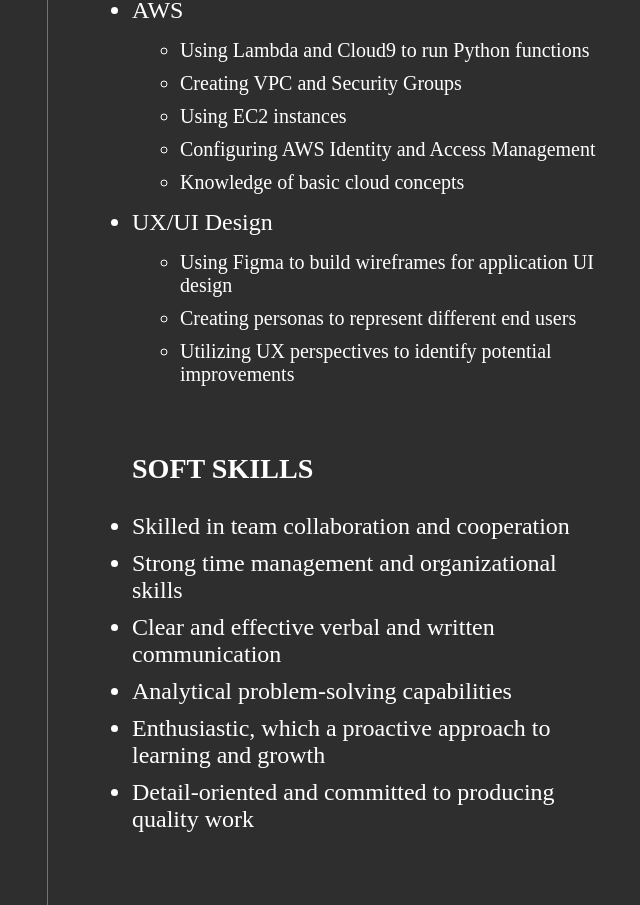
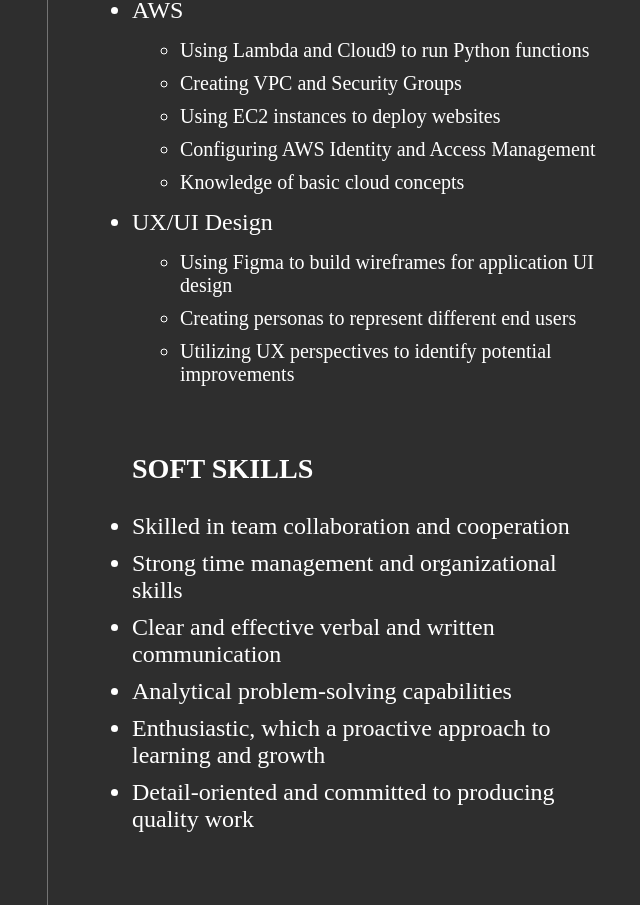
Before and after one commit to oscrosales/oscrosales.github.io, a plain HTML site: page index.html in a window 1280 px wide. Shown: the part 3675-4580 px from the top of the page, without its empty margins (353-993 px from the left). Drawn offline with Linux system fonts and the light colour scheme; a web font is replaced by a local one.

Commit message:
Updated skills

```diff
--- a/index.html
+++ b/index.html
@@ -140,7 +140,7 @@
                             <ul class="sub-points hidden">
                                 <li>Using Lambda and Cloud9 to run Python functions</li>
                                 <li>Creating VPC and Security Groups</li>
-                                <li>Using EC2 instances</li>
+                                <li>Using EC2 instances to deploy websites</li>
                                 <li>Configuring AWS Identity and Access Management</li>
                                 <li>Knowledge of basic cloud concepts</li>
                             </ul>
```
